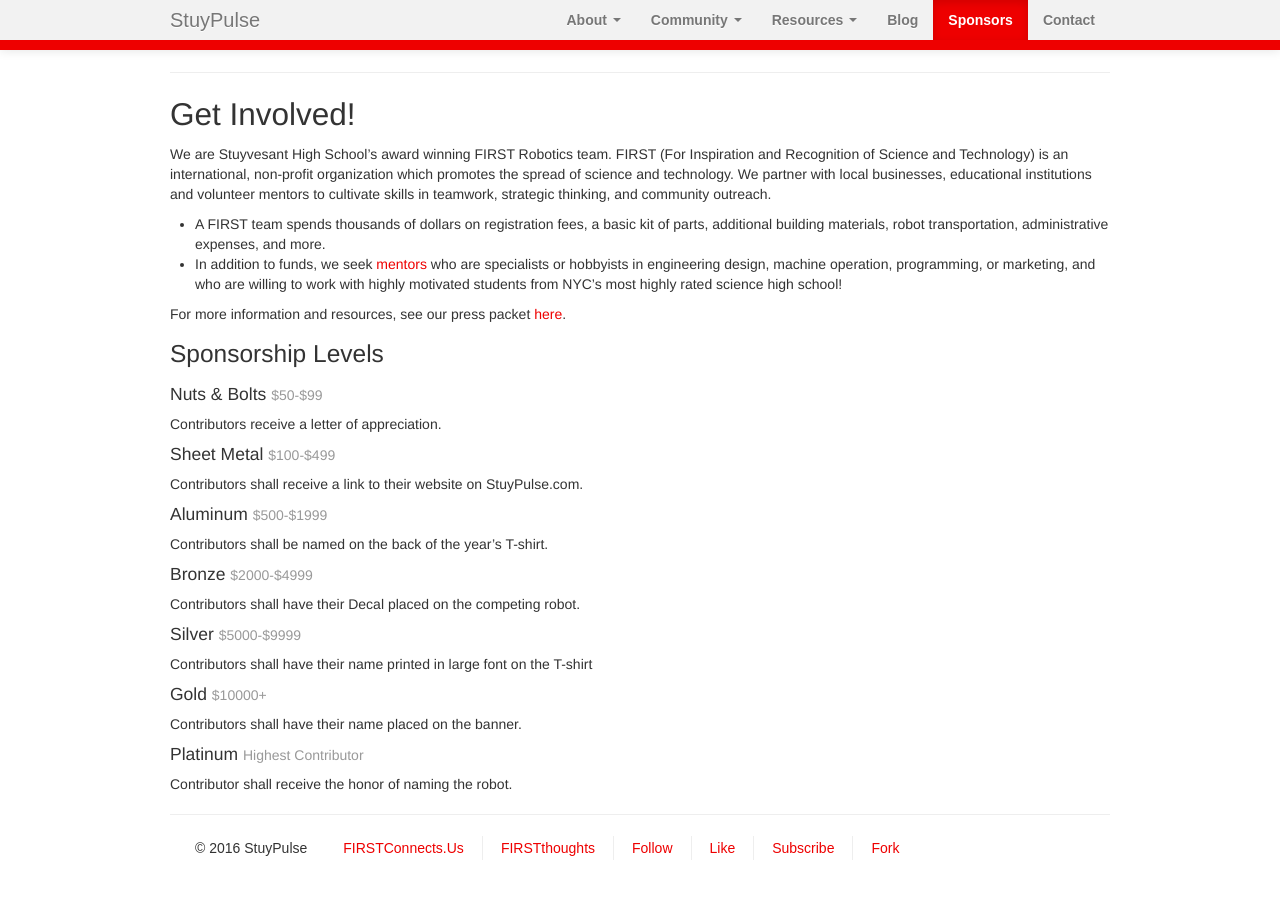
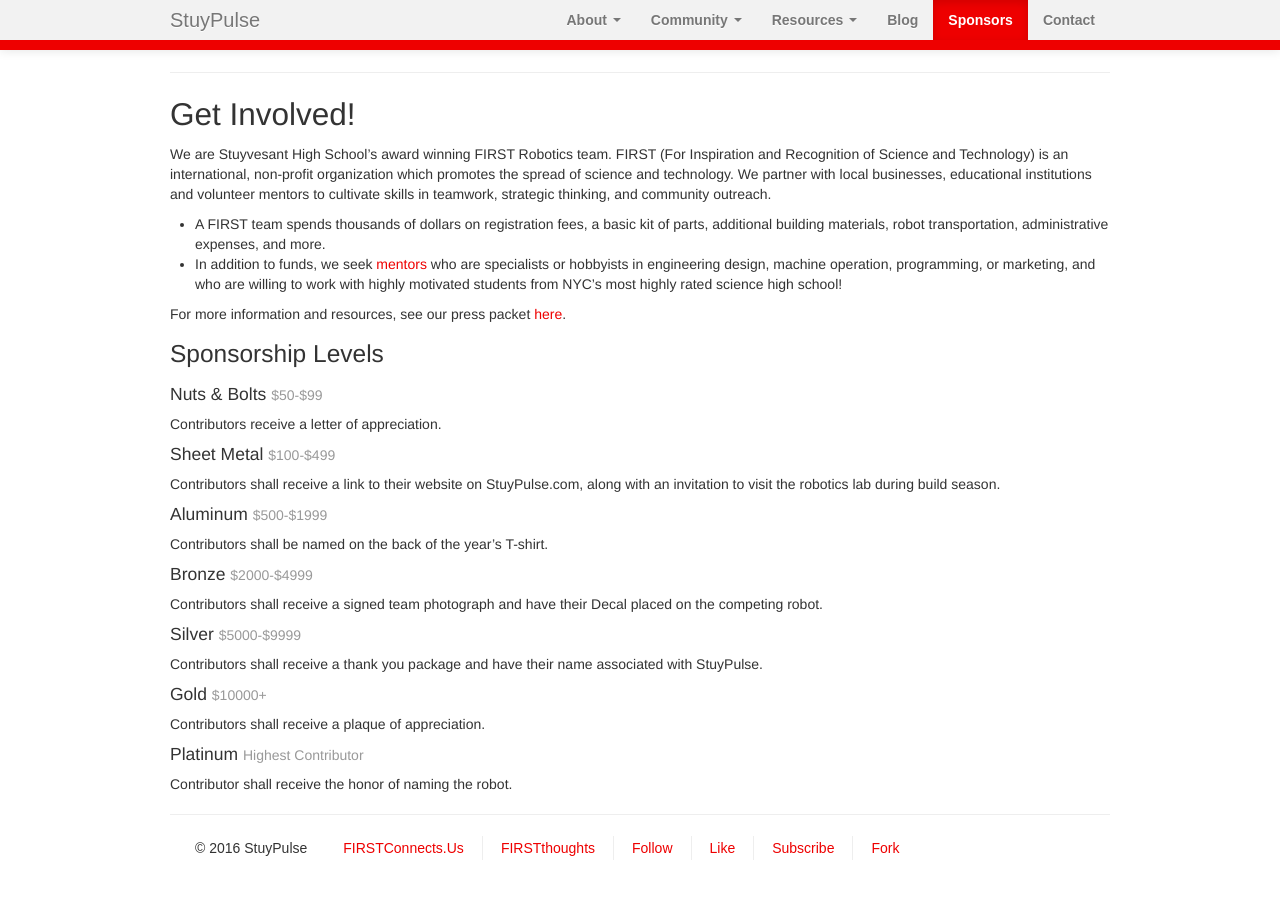
Before and after one commit to StuyPulse/team694.github.io, a Jekyll site: the page built from sponsors/index.md, in a window 1280 px wide and 900 px high, scrolled down 1386 px. Built offline with Jekyll 4.4.1, drawn with Linux system fonts in a browser that asks for light colours; nearby versions of some CDN libraries.

Commit message:
Update sponsorship levels

```diff
--- a/sponsors/index.md
+++ b/sponsors/index.md
@@ -72,19 +72,19 @@
 Contributors receive a letter of appreciation.
 
 #### Sheet Metal <small>$100-$499</small>
-Contributors shall receive a link to their website on StuyPulse.com.
+Contributors shall receive a link to their website on StuyPulse.com, along with an invitation to visit the robotics lab during build season.
 
 #### Aluminum <small>$500-$1999</small>
 Contributors shall be named on the back of the year's T-shirt.
 
 #### Bronze <small>$2000-$4999</small>
-Contributors shall have their Decal placed on the competing robot.
+Contributors shall receive a signed team photograph and have their Decal placed on the competing robot.
 
 #### Silver <small>$5000-$9999</small>
-Contributors shall have their name printed in large font on the T-shirt
+Contributors shall receive a thank you package and have their name associated with StuyPulse.
 
 #### Gold <small>$10000+</small>
-Contributors shall have their name placed on the banner.
+Contributors shall receive a plaque of appreciation.
 
 #### Platinum <small>Highest Contributor</small>
 Contributor shall receive the honor of naming the robot.
```
